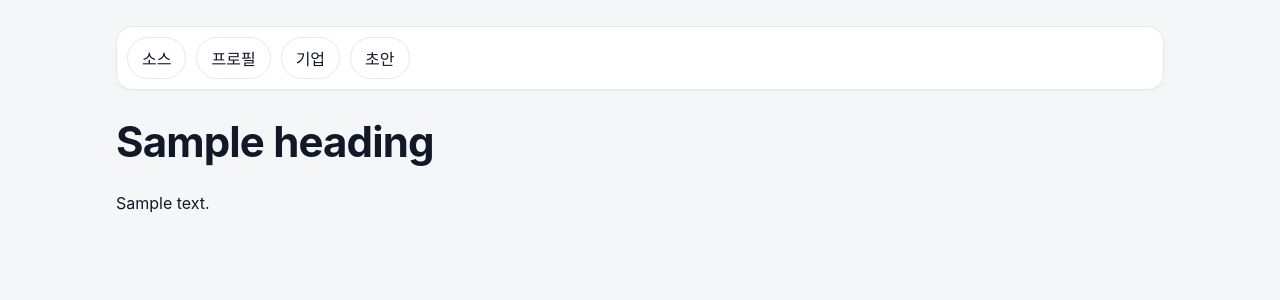
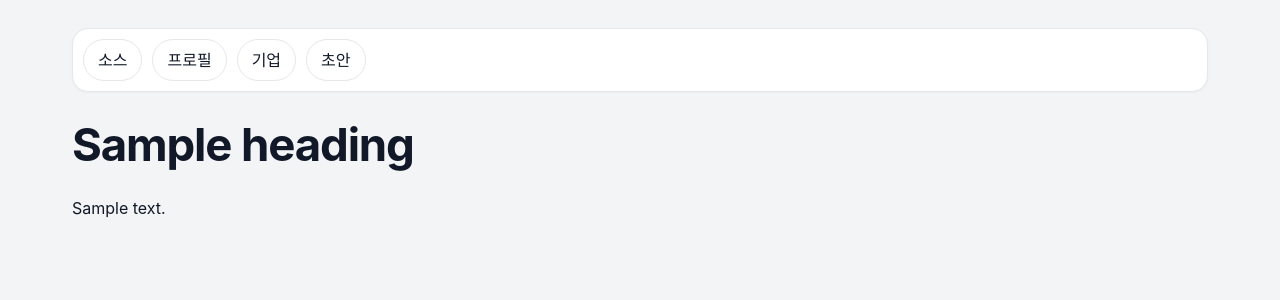
Before and after one commit to amacatrabit/japan-ES-generator, a Python web app: template backend/app/ui/templates/base.html in a window 1280 px wide. Shown: the top 300 px of the page. Run offline with Jinja, Linux system fonts and the light colour scheme; the template is opened without the code that fills it: most values are stand-ins (such as "Sample title", 1, 10 or a date in 2020).

Commit message:
V2-2: Apple 스타일 CSS 시스템 및 템플릿 정렬 개선

```diff
--- a/backend/app/ui/static/app.css
+++ b/backend/app/ui/static/app.css
@@ -1,45 +1,169 @@
 :root {
-  --bg: #f5f6f8;
-  --card: #fff;
+  --bg: #f3f4f6;
+  --surface: #ffffff;
+  --surface-muted: #f8fafc;
   --text: #111827;
   --muted: #6b7280;
-  --border: #e6e8ec;
+  --border: #e5e7eb;
   --accent: #2563eb;
-  --shadow: 0 1px 2px rgba(0, 0, 0, 0.04);
+  --shadow-sm: 0 1px 2px rgba(15, 23, 42, 0.04);
+  --shadow-md: 0 8px 28px rgba(15, 23, 42, 0.08);
 }
+
 @media (prefers-color-scheme: dark) {
   :root {
     --bg: #0b0d11;
-    --card: #141924;
-    --text: #eef2f7;
+    --surface: #141924;
+    --surface-muted: #171d29;
+    --text: #ecf1f8;
     --muted: #9aa4b2;
     --border: #2a3340;
     --accent: #60a5fa;
-    --shadow: none;
+    --shadow-sm: none;
+    --shadow-md: none;
   }
 }
+
 * { box-sizing: border-box; }
-body { margin: 0; font-family: -apple-system,BlinkMacSystemFont,"Segoe UI",Roboto,"Helvetica Neue",Arial,sans-serif; background: var(--bg); color: var(--text); }
-.shell { max-width: 1100px; margin: 0 auto; padding: 26px; }
-.card { background: var(--card); border: 1px solid var(--border); border-radius: 16px; box-shadow: var(--shadow); }
-.topnav { display: flex; gap: 10px; padding: 10px; position: sticky; top: 12px; z-index: 10; margin-bottom: 20px; }
-.nav-link { text-decoration: none; color: var(--text); border: 1px solid var(--border); padding: 8px 14px; border-radius: 999px; }
-.nav-link.active { background: var(--accent); color: #fff; border-color: transparent; }
-.large-title { font-size: 42px; margin: 26px 0; letter-spacing: -0.02em; }
-.section { padding: 20px; margin-bottom: 14px; }
-.grouped { display: grid; gap: 12px; }
-.row { display: flex; gap: 8px; align-items: center; flex-wrap: wrap; }
-.row-between { display: flex; justify-content: space-between; align-items: center; gap: 10px; flex-wrap: wrap; }
-.list { display: grid; gap: 10px; }
+
+body {
+  margin: 0;
+  background: var(--bg);
+  color: var(--text);
+  font-family: -apple-system, BlinkMacSystemFont, "Segoe UI", Roboto, "Helvetica Neue", Arial, sans-serif;
+  line-height: 1.5;
+}
+
+.main,
+.shell {
+  max-width: 1180px;
+  margin: 0 auto;
+  padding: 28px 22px 56px;
+}
+
+.nav,
+.topnav {
+  position: sticky;
+  top: 12px;
+  z-index: 20;
+  display: flex;
+  flex-wrap: wrap;
+  gap: 10px;
+  margin-bottom: 28px;
+  padding: 10px;
+}
+
+.header {
+  margin-bottom: 26px;
+}
+
+.large-title {
+  margin: 0;
+  font-size: clamp(2rem, 3.6vw, 2.85rem);
+  line-height: 1.1;
+  letter-spacing: -0.025em;
+}
+
+.section-title {
+  margin: 0;
+  font-size: 1.2rem;
+  letter-spacing: -0.015em;
+}
+
+.card {
+  background: var(--surface);
+  border: 1px solid var(--border);
+  border-radius: 16px;
+  box-shadow: var(--shadow-sm);
+}
+
+.section {
+  padding: 20px;
+  margin-bottom: 16px;
+}
+
+.grouped {
+  display: grid;
+  gap: 12px;
+  background: color-mix(in srgb, var(--surface-muted) 70%, transparent);
+}
+
+.container,
+.grid,
+.list {
+  display: grid;
+  gap: 12px;
+}
+
+.row {
+  display: flex;
+  gap: 8px;
+  align-items: center;
+  flex-wrap: wrap;
+}
+
+.row-between {
+  display: flex;
+  justify-content: space-between;
+  align-items: center;
+  gap: 10px;
+  flex-wrap: wrap;
+}
+
 .muted { color: var(--muted); }
-.empty-state { border: 1px dashed var(--border); color: var(--muted); border-radius: 12px; padding: 14px; }
-.input { width: 100%; border: 1px solid var(--border); background: transparent; color: var(--text); border-radius: 10px; padding: 10px 12px; }
-.input.search { max-width: 280px; }
+
+.empty-state {
+  border: 1px dashed var(--border);
+  color: var(--muted);
+  border-radius: 12px;
+  padding: 16px;
+  background: color-mix(in srgb, var(--surface-muted) 75%, transparent);
+}
+
+.input {
+  width: 100%;
+  border: 1px solid var(--border);
+  background: var(--surface);
+  color: var(--text);
+  border-radius: 10px;
+  padding: 10px 12px;
+}
+
+.input.search { max-width: 300px; }
 textarea.input { resize: vertical; }
-.btn { border: 1px solid var(--border); background: var(--card); color: var(--text); border-radius: 10px; padding: 9px 12px; cursor: pointer; }
-.btn.primary { background: var(--accent); color: #fff; border-color: transparent; }
+
+.btn {
+  border: 1px solid var(--border);
+  background: var(--surface);
+  color: var(--text);
+  border-radius: 10px;
+  padding: 9px 12px;
+  cursor: pointer;
+}
+
+.btn.primary {
+  background: var(--accent);
+  color: #fff;
+  border-color: transparent;
+}
+
+.nav-link {
+  text-decoration: none;
+  color: var(--text);
+  border: 1px solid var(--border);
+  padding: 8px 14px;
+  border-radius: 999px;
+  background: var(--surface);
+}
+
+.nav-link.active {
+  background: var(--accent);
+  color: #fff;
+  border-color: transparent;
+}
+
 .inline-error { color: #b91c1c; font-size: 13px; min-height: 18px; }
-.source-card,.episode-card,.company-card,.chunk-card { border: 1px solid var(--border); border-radius: 12px; padding: 12px; }
+.source-card,.episode-card,.company-card,.chunk-card { border: 1px solid var(--border); border-radius: 12px; padding: 12px; background: var(--surface); }
 .chips { display: flex; flex-wrap: wrap; gap: 8px; }
 .chip { border: 1px solid var(--border); border-radius: 999px; padding: 4px 10px; font-size: 12px; background: transparent; color: var(--text); cursor: pointer; }
 .chip.on { background: rgba(37, 99, 235, 0.14); border-color: var(--accent); }
--- a/backend/app/ui/templates/base.html
+++ b/backend/app/ui/templates/base.html
@@ -1,5 +1,5 @@
 <!doctype html>
-<html lang="en">
+<html lang="ko">
   <head>
     <meta charset="UTF-8" />
     <meta name="viewport" content="width=device-width, initial-scale=1.0" />
@@ -7,16 +7,19 @@
     <link rel="stylesheet" href="/ui/static/app.css" />
   </head>
   <body data-page="{{ page_key }}">
-    <div class="shell">
-      <header class="topnav card">
+    <div class="main">
+      <nav class="nav card" aria-label="주요 메뉴">
         <a class="nav-link" data-nav="sources" href="/sources">소스</a>
         <a class="nav-link" data-nav="profile" href="/profile">프로필</a>
         <a class="nav-link" data-nav="company" href="/company">기업</a>
         <a class="nav-link" data-nav="drafts" href="/drafts">초안</a>
+      </nav>
+
+      <header class="header">
+        <h1 class="large-title">{{ heading }}</h1>
       </header>
 
-      <main>
-        <h1 class="large-title">{{ heading }}</h1>
+      <main class="container">
         {{ content | safe }}
       </main>
     </div>
--- a/backend/app/ui/templates/company.html
+++ b/backend/app/ui/templates/company.html
@@ -1,6 +1,6 @@
 <section class="section card grouped">
   <div class="row-between">
-    <h2>기업</h2>
+    <h2 class="section-title">기업</h2>
     <button class="btn primary" id="company-add-btn" type="button">기업 추가</button>
   </div>
   <div id="company-list" class="list"></div>
@@ -8,7 +8,7 @@
 </section>
 
 <section class="section card grouped" id="company-detail-section">
-  <h2 id="company-detail-title">기업 상세</h2>
+  <h2 class="section-title" id="company-detail-title">기업 상세</h2>
   <div class="grouped">
     <strong>연결 소스</strong>
     <div id="company-source-links" class="list"></div>
@@ -34,7 +34,7 @@
   <div class="modal-backdrop" data-close-company-modal="true"></div>
   <div class="modal-content card grouped">
     <div class="row-between">
-      <h2 id="company-modal-title">기업 추가</h2>
+      <h2 class="section-title" id="company-modal-title">기업 추가</h2>
       <button class="btn" data-close-company-modal="true" type="button">닫기</button>
     </div>
     <div class="inline-error" id="company-form-error"></div>
```
Also changed, not shown: other parts of backend/app/ui/static/app.css (+31 -5 lines), backend/app/ui/templates/drafts.html (+5 -5 lines), backend/app/ui/templates/profile.html (+4 -4 lines), backend/app/ui/templates/sources.html (+9 -5 lines).
